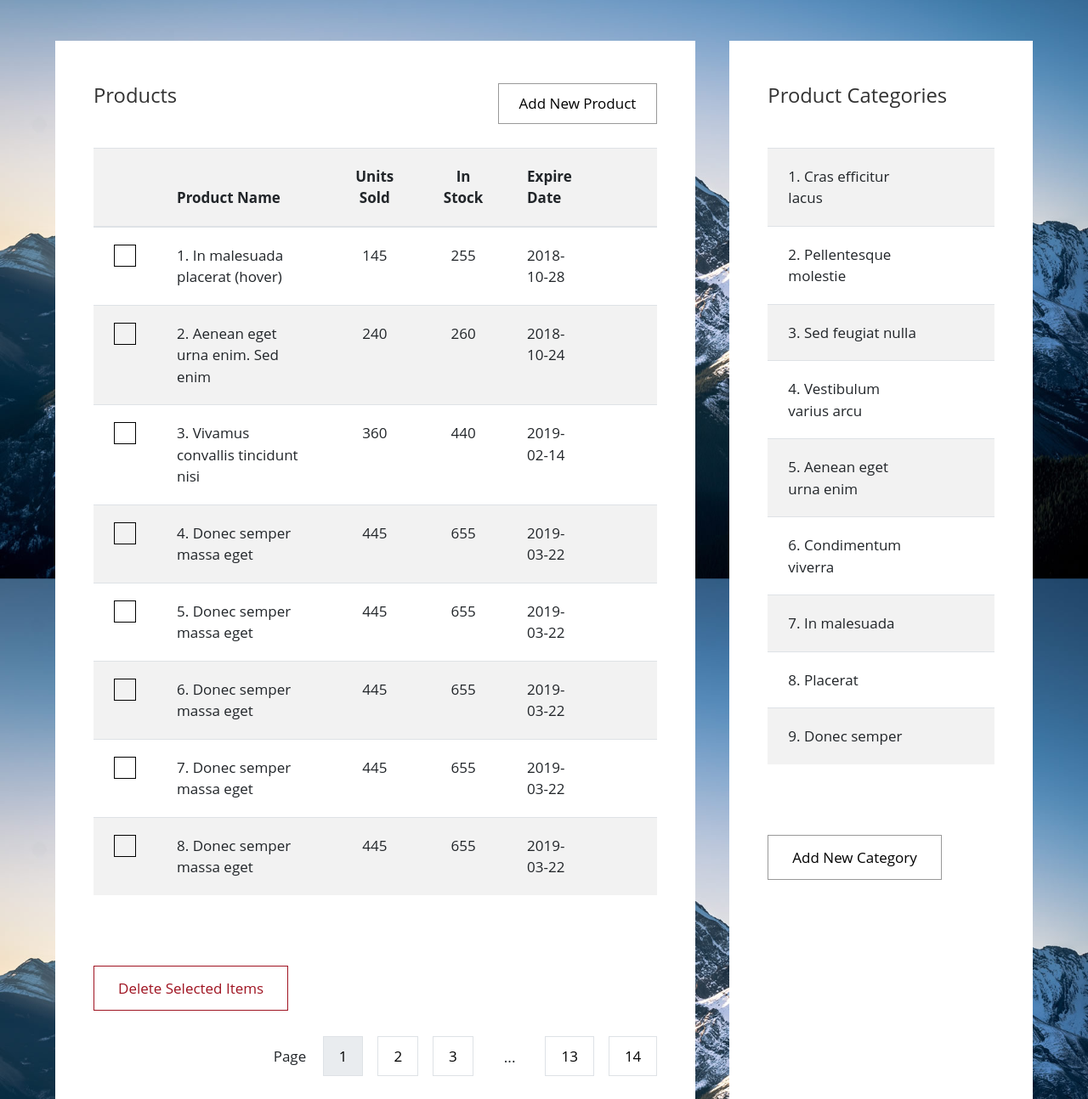
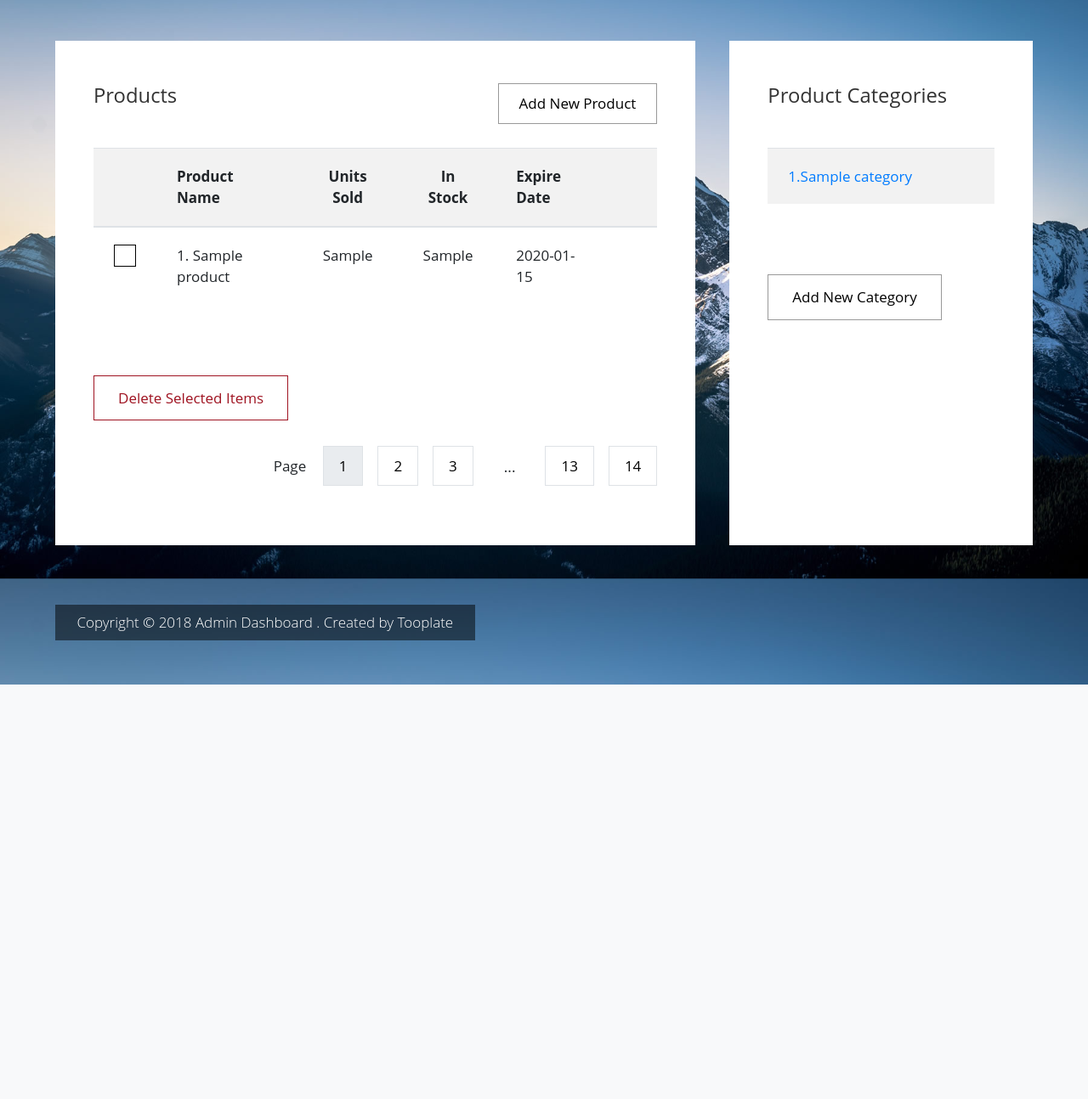
Before and after one commit to Shiyazshan/dashboard-django, a Django app: page /product/ in a window 1280 px wide. Shown: the part 172-1466 px from the top of the page at 85% size. After the commit the page ends 978 px from the top, so only its background shows below. Run offline with Django 3.2, Linux system fonts and the light colour scheme; tables that the repository leaves empty hold one stand-in row (values such as "Sample post"); some libraries are stand-ins or nearby versions; some web fonts are replaced.

Commit message:
crud operation

```diff
--- a/product/admin.py
+++ b/product/admin.py
@@ -6,6 +6,4 @@ class ProductAdmin(admin.ModelAdmin):
     list_display = ["product_name", "units_sold", "in_stock", "expire_date"]
 
 admin.site.register(Product, ProductAdmin)
-
-
 admin.site.register(Category)
--- a/product/models.py
+++ b/product/models.py
@@ -7,6 +7,8 @@ class Product(models.Model):
     in_stock = models.CharField(max_length=155)
     expire_date = models.CharField(max_length=155)
     category = models.ForeignKey("product.Category",on_delete=models.CASCADE)
+    description = models.TextField(blank=True,null=True)
+    image = models.ImageField(upload_to="product/media", blank=True,null=True)
 
     def __str__(self):
         return self.product_name
@@ -16,10 +18,10 @@ class Product(models.Model):
 
 
 class Category(models.Model):
-    category_name = models.CharField(max_length=155)
+    name = models.CharField(max_length=155)
 
     def __str__(self):
-        return self.category_name
+        return self.name
 
     class Meta:
         ordering = ["id"]
--- a/product/urls.py
+++ b/product/urls.py
@@ -1,10 +1,14 @@
 from django.urls import path
-from product.views import product
+from product.views import product,category
+from product import views
 
 
 app_name = "product"
 
 
 urlpatterns = [
-    path('', product, name="product" )
+    path('', product, name="product"),
+    path("category/",category, name="category"),
+    path("add-product/",views.add_product, name="add_product"),
+
 ]
--- a/product/views.py
+++ b/product/views.py
@@ -1,5 +1,71 @@
+from django import forms
 from django.shortcuts import render
+from django.http import JsonResponse
+from product.forms import ProductForm
+from product.models import Product
+
+
+from product.models import Product,Category
 
 
 def product(request):
-    return render(request, "products.html")
+    products = Product.objects.all()
+    categories = Category.objects.all()
+    category_name = request.GET.get('category')
+
+    context = {
+    'products' : products,
+    'categories' : categories,
+    'category_name' : category_name,
+    }
+
+    return render(request, "products.html",context=context)
+
+
+def category(request):
+    category_name =request.GET.get('category')
+    if category_name:
+
+        if category_name == "All":
+
+            products = Product.objects.all().values()
+            data = list(products)
+            response_data = {
+                "title" : "success",
+                "data" : data,
+            }
+        elif Category.objects.filter(name=category_name).exists():
+            if Product.objects.filter(category__name=category_name).exists():
+                products = Product.objects.filter(category__name=category_name).values()
+                data = list(products)
+
+                response_data = {
+                    "title" : "success",
+                    "data" : data,
+                }
+            else:
+                response_data = {
+                    "title" : "failed",
+                    "message" : "Projects not found",
+                }
+        else:
+            response_data = {
+                "title" : "failed",
+                "message" : "Category not found",
+            }
+    else:
+        response_data = {
+            "title" : "failed",
+            "message" : "Category not found",
+        }
+
+    return JsonResponse({'response_data': response_data})
+
+def add_product(request):
+    form = ProductForm(request.POST, request.FILES,)
+    if form.is_valid():
+        form.save()
+    else:
+        print("errror=======================", form.errors)
+
+    return render(request, 'add-product.html',{'form':form})
--- a/template/index.html
+++ b/template/index.html
@@ -48,7 +48,7 @@
                                     </div>
                                 </li>
                                 <li class="nav-item">
-                                    <a class="nav-link" href="products.html">Products</a>
+                                    <a class="nav-link" href="{% url 'product:product' %}">Products</a>
                                 </li>
 
                                 <li class="nav-item">
--- a/template/products.html
+++ b/template/products.html
@@ -87,7 +87,7 @@
 
                             </div>
                             <div class="col-md-4 col-sm-12 text-right">
-                                <a href="add-product.html" class="btn btn-small btn-primary">Add New Product</a>
+                                <a href="{%url 'product:add_product'%}" class="btn btn-small btn-primary">Add New Product</a>
                             </div>
                         </div>
                         <div class="table-responsive">
@@ -103,86 +103,19 @@
                                     </tr>
                                 </thead>
                                 <tbody>
+                                    {% for product in products %}
                                     <tr>
                                         <th scope="row">
                                             <input type="checkbox" aria-label="Checkbox">
                                         </th>
-                                        <td class="tm-product-name">1. In malesuada placerat (hover)</td>
-                                        <td class="text-center">145</td>
-                                        <td class="text-center">255</td>
-                                        <td>2018-10-28</td>
+                                        <td class="tm-product-name">{{product.id}}. {{product.product_name}}</td>
+                                        <td class="text-center">{{product.in_stock}}</td>
+                                        <td class="text-center">{{product.units_sold}}</td>
+                                        <td>{{product.expire_date}}</td>
                                         <td><i class="fas fa-trash-alt tm-trash-icon"></i></td>
                                     </tr>
-                                    <tr>
-                                        <th scope="row">
-                                            <input type="checkbox" aria-label="Checkbox">
-                                        </th>
-                                        <td class="tm-product-name">2. Aenean eget urna enim. Sed enim</td>
-                                        <td class="text-center">240</td>
-                                        <td class="text-center">260</td>
-                                        <td>2018-10-24</td>
-                                        <td><i class="fas fa-trash-alt tm-trash-icon"></i></td>
-                                    </tr>
-                                    <tr>
-                                        <th scope="row">
-                                            <input type="checkbox" aria-label="Checkbox">
-                                        </th>
-                                        <td class="tm-product-name">3. Vivamus convallis tincidunt nisi</td>
-                                        <td class="text-center">360</td>
-                                        <td class="text-center">440</td>
-                                        <td>2019-02-14</td>
-                                        <td><i class="fas fa-trash-alt tm-trash-icon"></i></td>
-                                    </tr>
-                                    <tr>
-                                        <th scope="row">
-                                            <input type="checkbox" aria-label="Checkbox">
-                                        </th>
-                                        <td class="tm-product-name">4. Donec semper massa eget</td>
-                                        <td class="text-center">445</td>
-                                        <td class="text-center">655</td>
-                                        <td>2019-03-22</td>
-                                        <td><i class="fas fa-trash-alt tm-trash-icon"></i></td>
-                                    </tr>
-                                    <tr>
-                                        <th scope="row">
-                                            <input type="checkbox" aria-label="Checkbox">
-                                        </th>
-                                        <td class="tm-product-name">5. Donec semper massa eget</td>
-                                        <td class="text-center">445</td>
-                                        <td class="text-center">655</td>
-                                        <td>2019-03-22</td>
-                                        <td><i class="fas fa-trash-alt tm-trash-icon"></i></td>
-                                    </tr>
-                                    <tr>
-                                        <th scope="row">
-                                            <input type="checkbox" aria-label="Checkbox">
-                                        </th>
-                                        <td class="tm-product-name">6. Donec semper massa eget</td>
-                                        <td class="text-center">445</td>
-                                        <td class="text-center">655</td>
-                                        <td>2019-03-22</td>
-                                        <td><i class="fas fa-trash-alt tm-trash-icon"></i></td>
-                                    </tr>
-                                    <tr>
-                                        <th scope="row">
-                                            <input type="checkbox" aria-label="Checkbox">
-                                        </th>
-                                        <td class="tm-product-name">7. Donec semper massa eget</td>
-                                        <td class="text-center">445</td>
-                                        <td class="text-center">655</td>
-                                        <td>2019-03-22</td>
-                                        <td><i class="fas fa-trash-alt tm-trash-icon"></i></td>
-                                    </tr>
-                                    <tr>
-                                        <th scope="row">
-                                            <input type="checkbox" aria-label="Checkbox">
-                                        </th>
-                                        <td class="tm-product-name">8. Donec semper massa eget</td>
-                                        <td class="text-center">445</td>
-                                        <td class="text-center">655</td>
-                                        <td>2019-03-22</td>
-                                        <td><i class="fas fa-trash-alt tm-trash-icon"></i></td>
-                                    </tr>
+                                    {% endfor %}
+
                                 </tbody>
                             </table>
                         </div>
@@ -210,47 +143,17 @@
                     </div>
                 </div>
 
-                <div class="col-xl-4 col-lg-12 tm-md-12 tm-sm-12 tm-col">
+                <div id="filter" class="col-xl-4 col-lg-12 tm-md-12 tm-sm-12 tm-col">
                     <div class="bg-white tm-block h-100">
                         <h2 class="tm-block-title d-inline-block">Product Categories</h2>
                         <table class="table table-hover table-striped mt-3">
                             <tbody>
+                                {% for category_name in categories %}
                                 <tr>
-                                    <td>1. Cras efficitur lacus</td>
+                                    <td><a class="$gray-800" href="{% url 'product:category' %}?category={{category_name.name}}" target="blank" class="active">{{category_name.id}}.{{category_name.name}}</a></td>
                                     <td class="tm-trash-icon-cell"><i class="fas fa-trash-alt tm-trash-icon"></i></td>
                                 </tr>
-                                <tr>
-                                    <td>2. Pellentesque molestie</td>
-                                    <td class="tm-trash-icon-cell"><i class="fas fa-trash-alt tm-trash-icon"></i></td>
-                                </tr>
-                                <tr>
-                                    <td>3. Sed feugiat nulla</td>
-                                    <td class="tm-trash-icon-cell"><i class="fas fa-trash-alt tm-trash-icon"></i></td>
-                                </tr>
-                                <tr>
-                                    <td>4. Vestibulum varius arcu</td>
-                                    <td class="tm-trash-icon-cell"><i class="fas fa-trash-alt tm-trash-icon"></i></td>
-                                </tr>
-                                <tr>
-                                    <td>5. Aenean eget urna enim</td>
-                                    <td class="tm-trash-icon-cell"><i class="fas fa-trash-alt tm-trash-icon"></i></td>
-                                </tr>
-                                <tr>
-                                    <td>6. Condimentum viverra</td>
-                                    <td class="tm-trash-icon-cell"><i class="fas fa-trash-alt tm-trash-icon"></i></td>
-                                </tr>
-                                <tr>
-                                    <td>7. In malesuada</td>
-                                    <td class="tm-trash-icon-cell"><i class="fas fa-trash-alt tm-trash-icon"></i></td>
-                                </tr>
-                                <tr>
-                                    <td>8. Placerat</td>
-                                    <td class="tm-trash-icon-cell"><i class="fas fa-trash-alt tm-trash-icon"></i></td>
-                                </tr>
-                                <tr>
-                                    <td>9. Donec semper</td>
-                                    <td class="tm-trash-icon-cell"><i class="fas fa-trash-alt tm-trash-icon"></i></td>
-                                </tr>
+                                {% endfor %}
                             </tbody>
                         </table>
 
@@ -276,6 +179,43 @@
                 window.location.href = "edit-product.html";
             });
         })
+        $('table tr td a').on('click', function(e){
+			e.preventDefault();
+			var $this = $(this);
+			var url = $this.attr("href")
+			console.log("sdddddddddddddddd");
+
+			$.ajax({
+				type:"GET",
+				url:url,
+				data: $(this).serialize(),
+				dataType:"json",
+				success: function(data) {
+					var r_data = data.response_data.data
+					let html_data = ""
+					r_data.forEach((product_data) => {
+						html_data += `<tr>
+                                        <th scope="row">
+                                            <input type="checkbox" aria-label="Checkbox">
+                                        </th>
+                                        <td class="tm-product-name">1. ${product_data.product_name}</td>
+                                        <td class="text-center">${product_data.in_stock}</td>
+                                        <td class="text-center">${product_data.units_sold}</td>
+                                        <td>${product_data.expire_date}}</td>
+                                        <td><i class="fas fa-trash-alt tm-trash-icon"></i></td>
+                                    </tr>`
+						console.log(product_data);
+					})
+					$(".table-responsive table tbody").html(html_data)
+				},
+				failure: function(data) {
+					alert('Got an error dude');
+				},
+				processData:false,
+				contentType:false,
+				cache:false,
+			})
+		});
     </script>
 </body>
 
--- a/user/views.py
+++ b/user/views.py
@@ -21,5 +21,4 @@ def user_login(request):
 def user_logout(request):
     if "username" in request.session:
         request.session.flush()
-        print("##############***********************************************#########################","logout00")
     return redirect('/user')
```
Also changed, not shown: product/forms.py (added, +11 -0 lines), template/add-product.html (+37 -26 lines), product/migrations/0002_rename_category_name_category_name.py (added), product/migrations/0003_addproduct.py (added), product/migrations/0004_auto_20211210_1040.py (added), product/migrations/0005_product_image.py (added), product/migrations/0006_alter_product_image.py (added), product/migrations/0007_alter_product_image.py (added).
